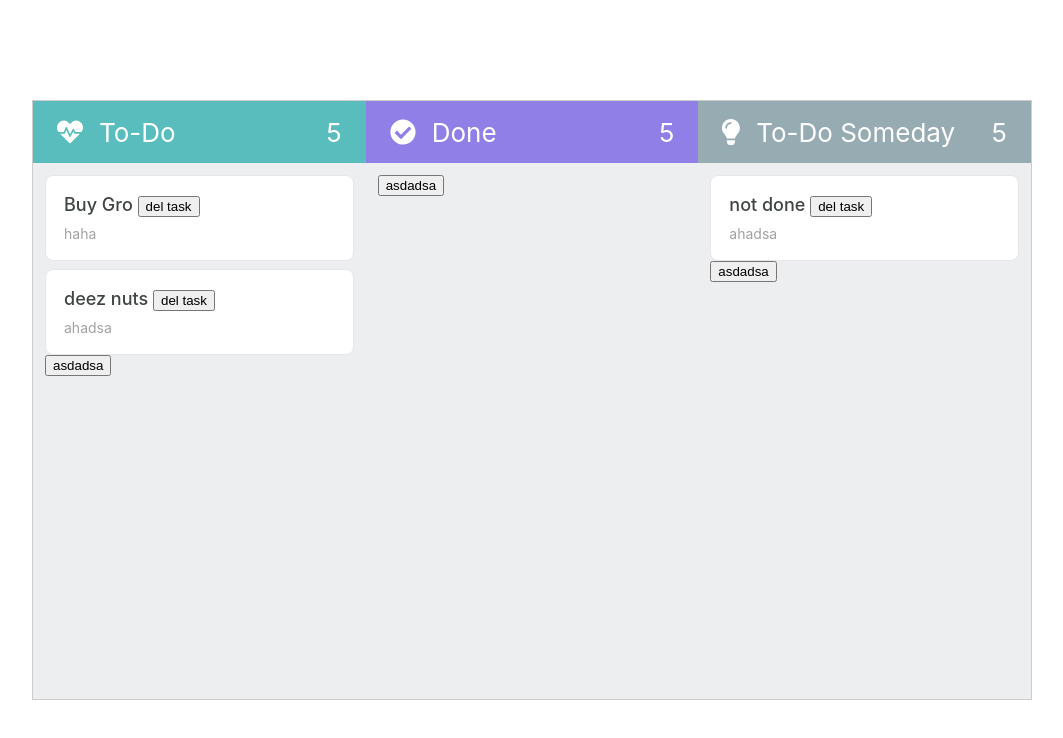
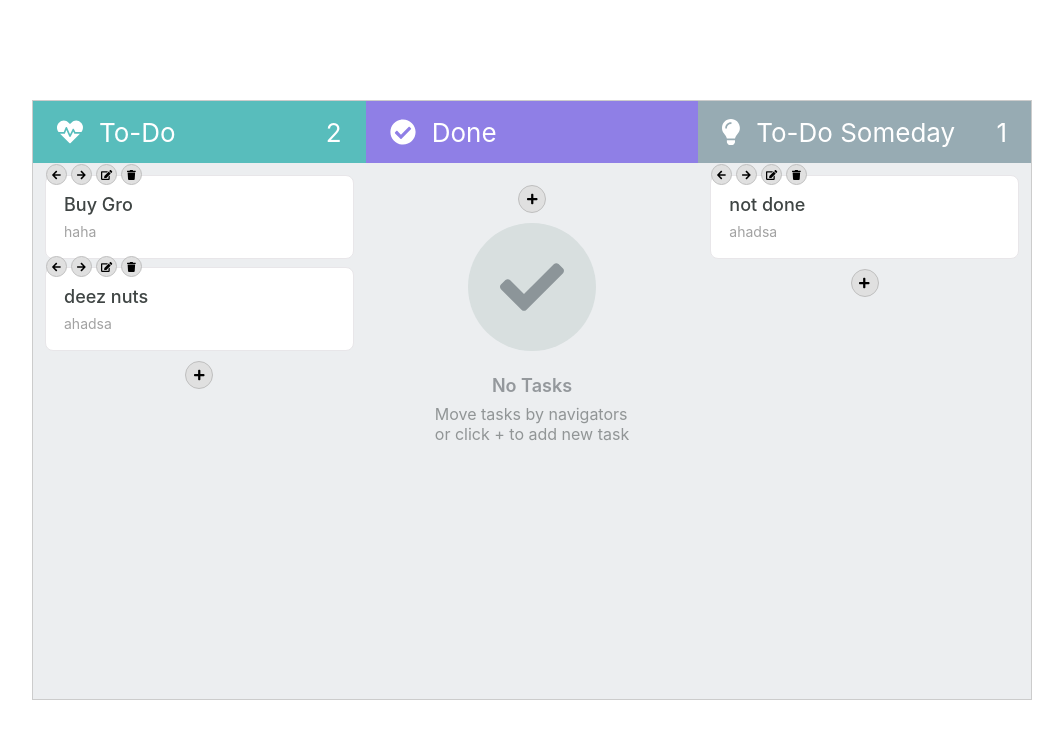
Before and after one commit to erenkulaksiz/todo-react, a React (Create React App) app: page / in a window 1280 px wide. Shown: the top 738 px of the page, without its empty margins (108-1171 px from the left). Built offline with nearby package versions, Linux system fonts and the light colour scheme.

Commit message:
frontend nearly finished & task moving and editing needs to be done

```diff
--- a/src/index.jsx
+++ b/src/index.jsx
@@ -2,16 +2,17 @@ import React, { Component } from 'react';
 import ReactDOM from 'react-dom';
 import './styles/globals.scss';
 
-import { createStore } from 'redux'
-import todostate from './reducers/index.js'
+import { createStore } from 'redux';
+import todostate from './reducers/index.js';
 
 import styles from './styles/todoapp.module.scss';
-import { FontAwesomeIcon } from '@fortawesome/react-fontawesome'
-import { faHeartbeat, faCheckCircle, faLightbulb } from '@fortawesome/free-solid-svg-icons'
+import { FontAwesomeIcon } from '@fortawesome/react-fontawesome';
+import { faHeartbeat, faCheckCircle, faLightbulb } from '@fortawesome/free-solid-svg-icons';
 
 // components
 import Card from './modules/card/card.jsx';
 import AddTaskBtn from './modules/addtask/addtask.jsx';
+import AddBanner from './modules/addbanner/addbanner.jsx';
 
 const store = createStore(todostate)
 
@@ -19,9 +20,9 @@ class TodoApp extends Component {
 
   render() {
 
-    const addTask = () => {
-        console.log("add task click");
-        store.dispatch({ type: 'ADD_TASK' });
+    const addTask = (taskTarget) => {
+        console.log("add task click target: "+taskTarget);
+        store.dispatch({ type: 'ADD_TASK', payload: taskTarget });
     }
 
     const delTask = (taskId) => {
@@ -30,7 +31,6 @@ class TodoApp extends Component {
     }
 
     const todoTasks = [], laterTasks = [], doneTasks = [];
-
 
     store.getState().map(function(task, index){
         switch(task.taskTarget){
@@ -46,6 +46,8 @@ class TodoApp extends Component {
         }
     })
 
+    const todoCount = todoTasks.length, doneCount = doneTasks.length, laterCount = laterTasks.length;
+
     return(
       <div className={styles.wrapper}>
           <div className={styles.content}>
@@ -53,48 +55,51 @@ class TodoApp extends Component {
                   <div className={styles.header}>
                       <div className={styles.header_content}>
                           <div className={styles.title}>
-                              <FontAwesomeIcon icon={faHeartbeat} className={styles.headerIcon}/> To-Do
+                            <FontAwesomeIcon icon={faHeartbeat} className={styles.headerIcon}/> To-Do
                           </div>
                           <div className={styles.count}>
-                              5
+                            {todoCount != 0 && todoCount}
                           </div>
                       </div>
                   </div>
                   <div className={styles.todo_content}>
                       {todoTasks}
-                      <AddTaskBtn onAddTask={addTask}/>
+                      <AddTaskBtn onAddTask={() => {addTask('todo')}}/>
+                      {todoTasks == 0 && <AddBanner />}
                   </div>
               </div>
               <div className={styles.content__done}>
                   <div className={styles.header}>
                       <div className={styles.header_content}>
                           <div className={styles.title}>
-                              <FontAwesomeIcon icon={faCheckCircle} className={styles.headerIcon}/> Done
+                            <FontAwesomeIcon icon={faCheckCircle} className={styles.headerIcon}/> Done
                           </div>
                           <div className={styles.count}>
-                              5
+                            {doneCount != 0 && doneCount}
                           </div>
                       </div>
                   </div>
                   <div className={styles.done_content}>
                       {doneTasks}
-                      <AddTaskBtn onAddTask={addTask}/>
+                      <AddTaskBtn onAddTask={() => {addTask('done')}}/>
+                      {doneTasks == 0 && <AddBanner />}
                   </div>
               </div>
               <div className={styles.content__later}>
                   <div className={styles.header}>
                       <div className={styles.header_content}>
                           <div className={styles.title}>
-                              <FontAwesomeIcon icon={faLightbulb} className={styles.headerIcon}/> To-Do Someday
+                            <FontAwesomeIcon icon={faLightbulb} className={styles.headerIcon}/> To-Do Someday
                           </div>
                           <div className={styles.count}>
-                              5
+                            {laterCount != 0 && laterCount}
                           </div>
                       </div>
                   </div>
                   <div className={styles.later_content}>
                       {laterTasks}
-                      <AddTaskBtn onAddTask={addTask}/>
+                      <AddTaskBtn onAddTask={() => {addTask('later')}}/>
+                      {laterCount == 0 && <AddBanner />}
                   </div>
               </div>
           </div>
--- /dev/null
+++ b/src/modules/addbanner/addbanner.jsx
@@ -0,0 +1,28 @@
+import React, { Component } from 'react';
+import styles from './addbanner.module.scss';
+import { FontAwesomeIcon } from '@fortawesome/react-fontawesome'
+import { faCheck } from '@fortawesome/free-solid-svg-icons'
+
+class AddBanner extends Component {
+    render (){
+        return (
+        <div className={styles.cardBanner}>
+            <div className={styles.cardBanner__icon}>
+                <div className={styles.banner_icon}>
+                    <FontAwesomeIcon icon={faCheck}/>
+                </div>
+            </div>
+            <div className={styles.cardBanner__texts}>
+                <div className={styles.banner_title}>
+                    No Tasks
+                </div>
+                <div className={styles.banner_desc}>
+                    Move tasks by navigators <br/>or click + to add new task
+                </div>
+            </div>
+        </div>
+        )
+    }
+}
+
+export default AddBanner
--- /dev/null
+++ b/src/modules/addbanner/addbanner.module.scss
@@ -0,0 +1,47 @@
+.cardBanner{
+    display: flex;
+    flex-direction: column;
+    height: 200px;
+    width: 100%;
+    margin-top: 10px;
+    &__icon{
+        display: flex;
+        flex: 70%;
+        justify-content: center;
+        align-items: center;
+        .banner_icon{
+            display: flex;
+            justify-content: center;
+            align-items: center;
+            padding: 12px;
+            width: 128px;
+            height: 128px;
+            background-color: #D8DFDF;
+            border-radius: 128px;
+            font-size: 64px;
+            color: #8C9599;
+        }
+    }
+    &__texts{
+        display: flex;
+        flex-direction: column;
+        flex: 30%;
+        color: gray;
+        .banner_title{
+            display: flex;
+            justify-content: center;
+            margin-top: 24px;
+            width: 100%;
+            color: #94989C;
+            font-weight: 600;
+            font-size: 18px;
+        }
+        .banner_desc{
+            display: flex;
+            justify-content: center;
+            margin-top: 8px;
+            width: 100%;
+            color: #919596;
+        }
+    }
+}
--- a/src/modules/addtask/addtask.jsx
+++ b/src/modules/addtask/addtask.jsx
@@ -1,6 +1,8 @@
 import React, { Component } from 'react';
 import styles from './addtask.module.scss';
 import PropTypes from 'prop-types'
+import { FontAwesomeIcon } from '@fortawesome/react-fontawesome'
+import { faPlus } from '@fortawesome/free-solid-svg-icons'
 
 class AddTask extends Component {
 
@@ -8,7 +10,9 @@ class AddTask extends Component {
     render (){
         const { onAddTask } = this.props
         return (
-            <button onClick={onAddTask}>asdadsa</button>
+            <div className={styles.cardAdd}>
+                <a href='#' onClick={onAddTask}><FontAwesomeIcon icon={faPlus} /></a>
+            </div>
         )
     }
 }
--- a/src/modules/addtask/addtask.module.scss
+++ b/src/modules/addtask/addtask.module.scss
@@ -0,0 +1,27 @@
+.cardAdd{
+    display: flex;
+    justify-content: center;
+    align-items: center;
+    width: 100%;
+    margin-top: 10px;
+    a{
+        display: flex;
+        justify-content: center;
+        align-items: center;
+        height: 28px;
+        width: 28px;
+        font-size: 12px;
+        background-color: #E0E0E0;
+        border-radius: 32px;
+        border: 1px solid #BFBFBF;
+        transition: all 500ms cubic-bezier(0.190, 1.000, 0.220, 1.000);
+        &:hover{
+            background-color: #6e6e6e;
+            color: white;
+            transition: all 200ms cubic-bezier(0.190, 1.000, 0.220, 1.000);
+        }
+        &:active{
+            background-color: #c0c0c0;
+        }
+    }
+}
--- a/src/modules/card/card.jsx
+++ b/src/modules/card/card.jsx
@@ -1,6 +1,8 @@
 import React, { Component } from 'react'
 import styles from './card.module.scss';
 import PropTypes from 'prop-types'
+import { FontAwesomeIcon } from '@fortawesome/react-fontawesome'
+import { faArrowLeft, faArrowRight, faEdit, faTrash } from '@fortawesome/free-solid-svg-icons'
 
 class Card extends Component {
     constructor(props) {
@@ -11,11 +13,17 @@ class Card extends Component {
         const { taskName, taskDesc, onDelTask } = this.props
         return(
             <div className={styles.card}>
+                <div className={styles.card__controls_hover}>
+                    <a href='#' className={styles.navIcon}><FontAwesomeIcon icon={faArrowLeft}/></a>
+                    <a href='#' className={styles.navIcon}><FontAwesomeIcon icon={faArrowRight}/></a>
+                    <a href='#' className={styles.navIcon}><FontAwesomeIcon icon={faEdit} /></a>
+                    <a href='#' onClick={onDelTask}><FontAwesomeIcon icon={faTrash}/></a>
+                </div>
                 <div className={styles.title}>
-                    { taskName } <button onClick={onDelTask}>del task</button>
+                    {taskName}
                 </div>
                 <div className={styles.desc}>
-                    { taskDesc }
+                    {taskDesc}
                 </div>
             </div>
         )
--- a/src/modules/card/card.module.scss
+++ b/src/modules/card/card.module.scss
@@ -24,4 +24,36 @@
         margin-top: 8px;
         color: #A2A2A2;
     }
+    &__controls{
+        display: none;
+    }
+    &__controls_hover{
+        display: flex !important;
+        position: absolute;
+        transform: translate(-18px, -30px);
+        a{
+            display: flex;
+            justify-content: center;
+            align-items: center;
+            height: 21px;
+            width: 21px;
+            font-size: 10px;
+            background-color: #E0E0E0;
+            border-radius: 32px;
+            border: 1px solid #BFBFBF;
+            transition: all 500ms cubic-bezier(0.190, 1.000, 0.220, 1.000);
+            &:hover{
+                background-color: #525252;
+                color: white !important;
+                transition: all 200ms cubic-bezier(0.190, 1.000, 0.220, 1.000);
+            }
+            &:active{
+                background-color: #c0c0c0;
+            }
+        }
+    }
 }
+
+.navIcon{
+    margin-right: 4px;
+}
--- a/src/reducers/index.js
+++ b/src/reducers/index.js
@@ -21,19 +21,23 @@ const defaultState = [
   }
 ]
 
-const addTaskDefault = {
-  id: 4,
-  taskName: "Default",
-  taskDesc: "Default",
-  taskTarget: "todo",
+const addTaskDefault = (target) => {
+  const gerkcanbuven = {
+    id: 4,
+    taskName: "Title",
+    taskDesc: "Description",
+    taskTarget: target
+  }
+  return gerkcanbuven
 }
 
 export default (state = defaultState, action) => {
   switch (action.type) {
     case 'ADD_TASK':
-      return [...state, addTaskDefault];
+      return [...state, addTaskDefault(action.payload)];
     case 'DEL_TASK':
-      /* DEL BY USING ID
+
+      /* id ile sil
       let newState = [...state];
       newState.map(function(key, index) {
         console.log(key);
@@ -43,12 +47,17 @@ export default (state = defaultState, action) => {
       })
       */
 
-      // Del by using index
+      // indexe göre sil
 
       let newState = [...state];
       newState.splice(action.payload, 1);
+
       console.log(newState);
-      return newState;
+      return newState
+    case 'EDIT_MODE':
+      // buraya edite giren payload gelecek
+      // indexte edit modu okuyacağim eğer edit modda index varsa ve o anki maplenen indexle uyuşuyosa edit moda alıcak
+      return state
     default:
       return state
   }
```
Also changed, not shown: 1 other file (tests, documents, lock files or other folders).
